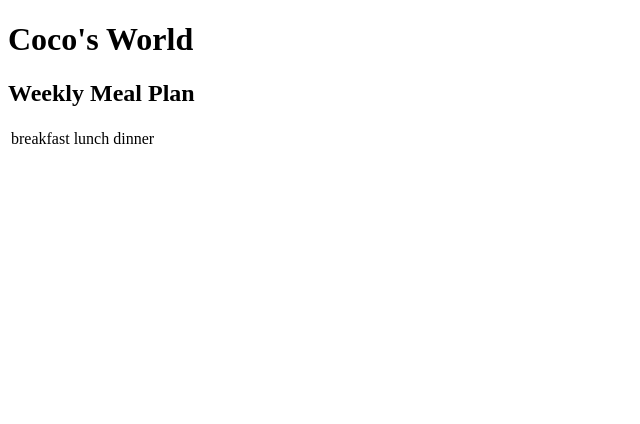
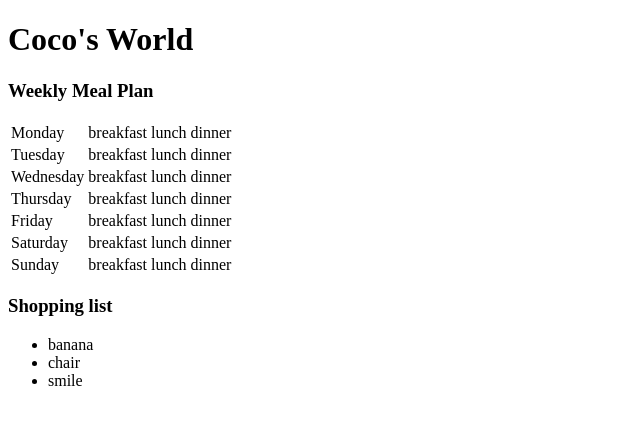
Before and after one commit to A-was-here/cocosworld, a plain HTML site: page index.html in a window 1280 px wide. Shown: the whole page, without its empty margins (0-640 px from the left). Drawn offline with Linux system fonts and the light colour scheme.

Commit message:
Update index.html

```diff
--- a/index.html
+++ b/index.html
@@ -7,9 +7,46 @@
   <body>
     <h1>Coco's World</h1>
     <section>
-      <h2>Weekly Meal Plan</h2>
+      <h3>Weekly Meal Plan</h3>
       <table>
         <tr>
+          <td>Monday</td>
+          <td>breakfast</td>
+          <td>lunch</td>
+          <td>dinner</td>
+        </tr>
+        <tr>
+          <td>Tuesday</td>
+          <td>breakfast</td>
+          <td>lunch</td>
+          <td>dinner</td>
+        </tr>
+        <tr>
+          <td>Wednesday</td>
+          <td>breakfast</td>
+          <td>lunch</td>
+          <td>dinner</td>
+        </tr>
+        <tr>
+          <td>Thursday</td>
+          <td>breakfast</td>
+          <td>lunch</td>
+          <td>dinner</td>
+        </tr>
+        <tr>
+          <td>Friday</td>
+          <td>breakfast</td>
+          <td>lunch</td>
+          <td>dinner</td>
+        </tr>
+        <tr>
+          <td>Saturday</td>
+          <td>breakfast</td>
+          <td>lunch</td>
+          <td>dinner</td>
+        </tr>
+        <tr>
+          <td>Sunday</td>
           <td>breakfast</td>
           <td>lunch</td>
           <td>dinner</td>
@@ -17,6 +54,14 @@
       </table>
     </section>
 
+    <section>
+      <h3>Shopping list</h3>
+      <ul>
+        <li>banana</li>
+        <li>chair</li>
+        <li>smile</li>
+      </ul>
+    </section>
 
   </body>
 </html>
```
